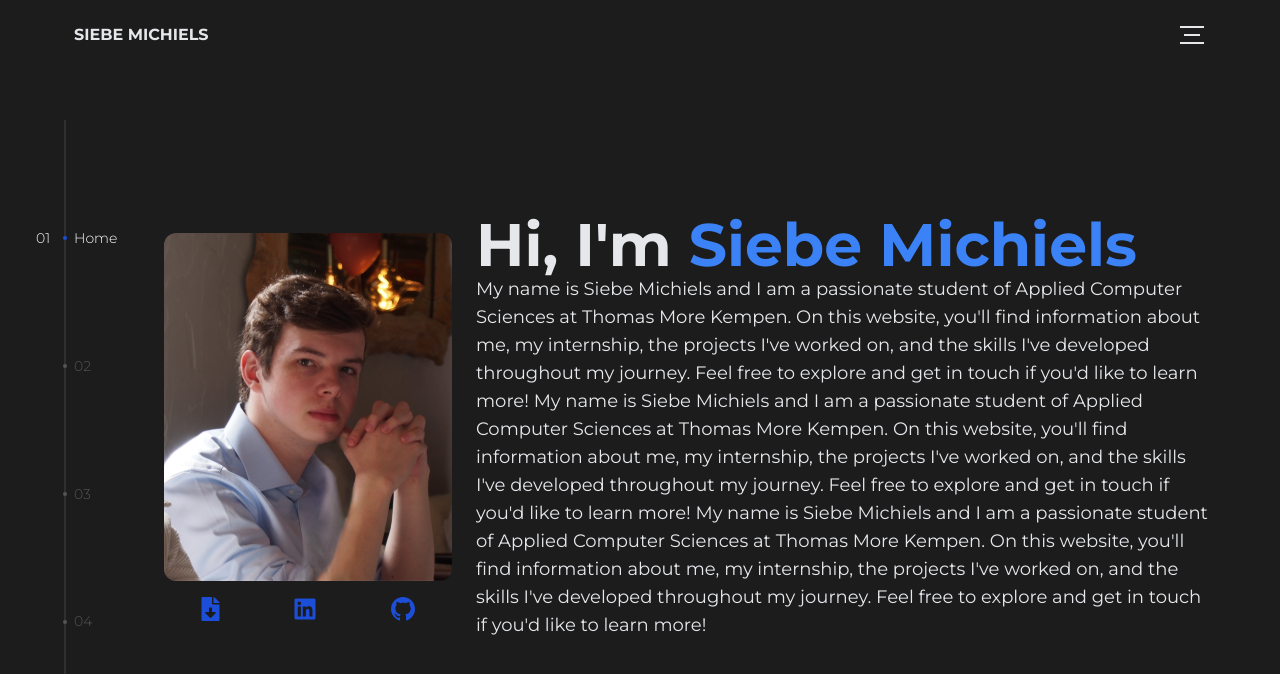
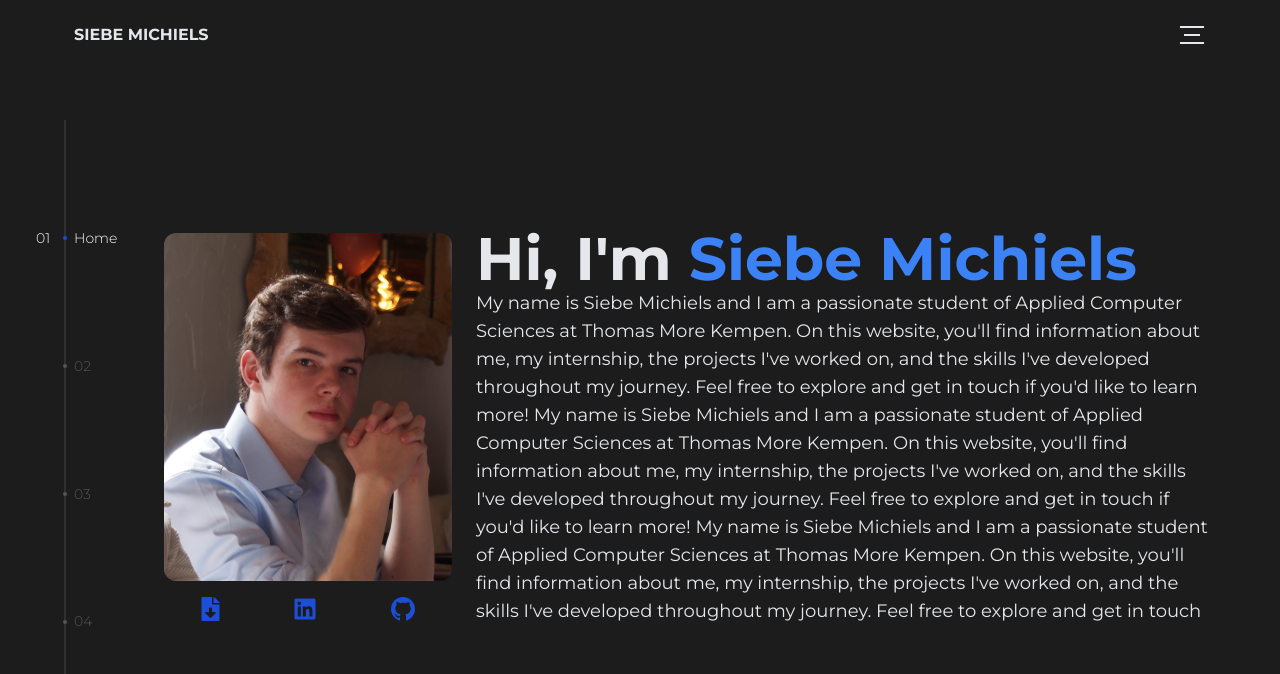
Before and after one commit to SiebeM03/portfolio-react, a React (Create React App) app: page / in a window 1280 px wide. Shown: the top 674 px of the page. Built offline with nearby package versions, Linux system fonts and the light colour scheme; the HTML template or start-up script is replaced by a standard one.

Commit message:
finished

```diff
--- a/src/pages/about/index.js
+++ b/src/pages/about/index.js
@@ -14,7 +14,7 @@ const About = ({ isActive }) => {
         <h1 className="text-3xl text-white font-bold mb-4 md:mb-10">About me</h1>
 
         <div
-            className="max-h-[calc(100%-180px)] h-min flex max-md:flex-col md:flex-row max-md:space-y-4 md:space-x-8 items-center">
+            className="max-h-[calc(100%-200px)] h-min flex max-md:flex-col md:flex-row max-md:space-y-4 md:space-x-8 items-center">
           <div ref={ textElement } className="max-md:grow space-y-4 h-1/2 md:h-full overflow-y-auto basis-3/4 pr-4">
             <p>I’m Siebe Michiels, a { age }-year-old student specializing in application development. With a deep
               passion for coding and technology, I am constantly exploring new ways to bring ideas to life through
--- a/src/pages/home/index.js
+++ b/src/pages/home/index.js
@@ -12,10 +12,18 @@ const Home = ({ isActive }) => {
           <ActionButtons/>
         </div>
 
-        <div className="flex flex-1 flex-col overflow-y-auto md:basis-2/3 lg:basis-3/4" ref={ textElement }>
+        <div className="h-[calc(100%-317px)] overflow-y-auto md:basis-2/3 lg:basis-3/4" ref={ textElement }>
           <h1 className="text-4xl md:text-5xl lg:text-6xl font-bold">Hi, I'm <span
               className="text-blue-500 text-nowrap">Siebe Michiels</span></h1>
           <p className="sm:text-lg">
+            My name is Siebe Michiels and I am a passionate student of Applied Computer Sciences at Thomas More
+            Kempen. On this website, you'll find information about me, my internship, the projects I've worked on, and
+            the skills I've developed throughout my journey. Feel free to explore and get in touch if you'd like to
+            learn more!
+            My name is Siebe Michiels and I am a passionate student of Applied Computer Sciences at Thomas More
+            Kempen. On this website, you'll find information about me, my internship, the projects I've worked on, and
+            the skills I've developed throughout my journey. Feel free to explore and get in touch if you'd like to
+            learn more!
             My name is Siebe Michiels and I am a passionate student of Applied Computer Sciences at Thomas More
             Kempen. On this website, you'll find information about me, my internship, the projects I've worked on, and
             the skills I've developed throughout my journey. Feel free to explore and get in touch if you'd like to
--- a/src/pages/works/details/resultsComponent.js
+++ b/src/pages/works/details/resultsComponent.js
@@ -21,7 +21,7 @@ const ResultsComponent = ({ results }) => {
 
   return (
       <div className="h-full mt-4">
-        <div className="h-[calc(100%-280px)] relative flex flex-col items-center space-y-3">
+        <div className="h-[calc(100%-250px)] relative flex flex-col items-center space-y-3">
           <div className="flex items-center min-w-80 justify-between space-x-5 select-none">
             <FontAwesomeIcon icon={ faArrowLeft } className="w-6 h-6 opacity-50 hover:opacity-100 duration-200"
                              onClick={ handlePrevResult } onTouchEnd={ handlePrevResult }/>
```
